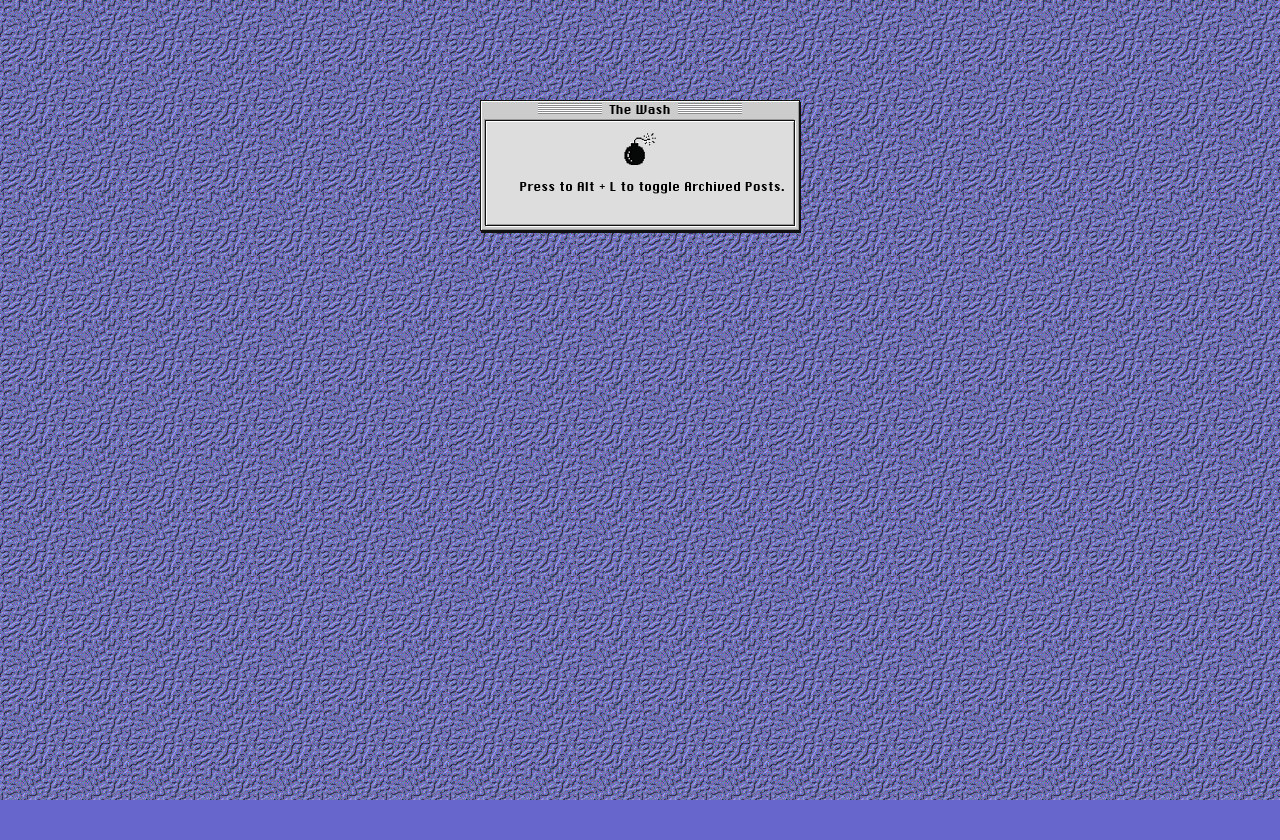
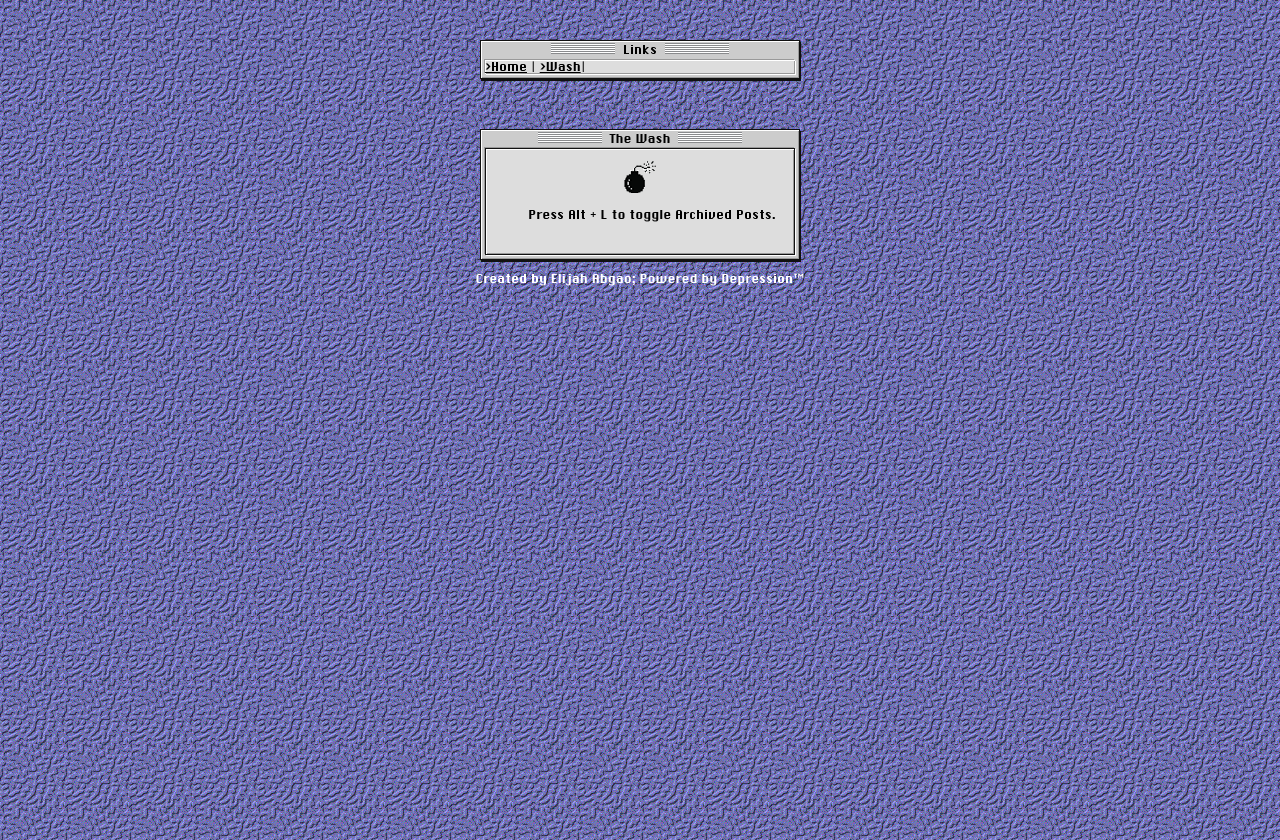
Before and after one commit to SkeltonMod/TheWashFlask, a Flask app: page / in a window 1280 px wide. Before the commit the page ends 800 px from the top, so only its background shows below. Run offline with Flask 2, Linux system fonts and the light colour scheme; data that the repository does not hold is empty; some libraries are stand-ins or nearby versions.

Commit message:
Style changes

```diff
--- a/static/base.css
+++ b/static/base.css
@@ -40,8 +40,16 @@ body {
     font-family: 'ChicagoFLF', 'Times New Roman', 'Georgia', serif;
     font-size: 12px;
     font-weight: normal;
-    overflow: hidden;
+    -ms-overflow-style: none;
+    scrollbar-width: none;
 }
+
+
+body::-webkit-scrollbar{
+    display: none;
+}
+
+
 button {
     font-family: inherit;
     font-size: inherit;
@@ -61,7 +69,7 @@ a {
     font-weight: normal;
     width: 320px;
     height: auto;
-    margin: 100px auto 0;
+    margin: 50px auto 0;
     border: 1px solid #111;
     background: #ccc;
     box-shadow:
@@ -93,7 +101,7 @@ a {
     font-weight: normal;
     width: auto;
     height: auto;
-    margin: 100px auto 0;
+    margin-top: 2em;
     border: 1px solid #111;
     background: #ccc;
     box-shadow:
@@ -114,6 +122,37 @@ a {
             inset -1px -1px 0px 0px #999;
 }
 
+blockquote, code{
+    color: crimson;
+    font-family: 'ProggyCleanTT', serif;
+}
+
+.header{
+    position: relative;
+    z-index: 2;
+    font-size: 12px;
+    font-weight: normal;
+    width: 320px;
+    height: auto;
+    margin: 40px auto 0;
+    border: 1px solid #111;
+    background: #ccc;
+    box-shadow:
+            1px 2px #111,
+            inset 1px 1px 0px 0px #fff,
+            inset -1px -1px 0px 0px #999;
+}
+
+.header .inner{
+    margin: 2px 4px 4px 4px;
+    background-color: #ddd;
+
+    box-shadow:
+            -1px -1px 0px 0px #999,
+            1px 1px 0px 0px #fff,
+            inset 1px 1px 0px 0px #fff,
+            inset -1px -1px 0px 0px #999;
+}
 
 .sidebar {
     position: relative;
@@ -191,7 +230,7 @@ a {
 .footer {
     width: 400px;
     text-align: center;
-    margin: 2em auto 0;
+    margin: 1em auto 0;
     font-size: 12px;
 }
 .control-box {
--- a/templates/entry.html
+++ b/templates/entry.html
@@ -12,8 +12,4 @@
             <a href="/" class="post-link">Go Back</a>
         </div>
     </div>
-    <script>
-
-
-    </script>
 {% endblock %}
--- a/templates/home.html
+++ b/templates/home.html
@@ -11,7 +11,7 @@
             <div class="icon" style="text-align: center"><img src="{{  url_for('static', filename='img/bomb.png') }}"  alt="img"/></div>
 
             <ul>
-                <li class="s">Press to Alt + L to toggle Archived Posts.</li><br>
+                <li class="s">Press Alt + L to toggle Archived Posts.</li><br>
                 {% for entry in entries %}
                     <li id="{{ entry.id }}" class="s"><a href="/entry/{{ entry.id }}/{{ entry.file_name }}"> {{ entry.title }}</a></li>
                 {% endfor %}
--- a/templates/layout.html
+++ b/templates/layout.html
@@ -16,20 +16,16 @@
 </head>
 <body>
 
+<div class="header">
+    <h1 class="title-dashed">Links</h1>
+    <div class="inner" style="text-align: justify-all">
+        <a href="/">>Home</a> |
+        <a href="/wash">>Wash</a>|
+    </div>
+</div>
+
 
 <div id="content">
-
-{#    {% with messages = get_flashed_messages() %}#}
-{#        {% if messages %}#}
-{#            <div class="ym-wbox">#}
-{#                <h1 class="flashes success">#}
-{#                    {% for message in messages %}#}
-{#                        {{ message }}#}
-{#                    {% endfor %}#}
-{#                </h1>#}
-{#            </div>#}
-{#        {% endif %}#}
-{#    {% endwith %}#}
     {% block body %}{% endblock %}
 
 </div>
@@ -38,4 +34,7 @@
 
 
 </body>
+<footer class="footer" style="color: #FFFFFF">
+    Created by Elijah Abgao; Powered by Depression™
+</footer>
 </html>
```
